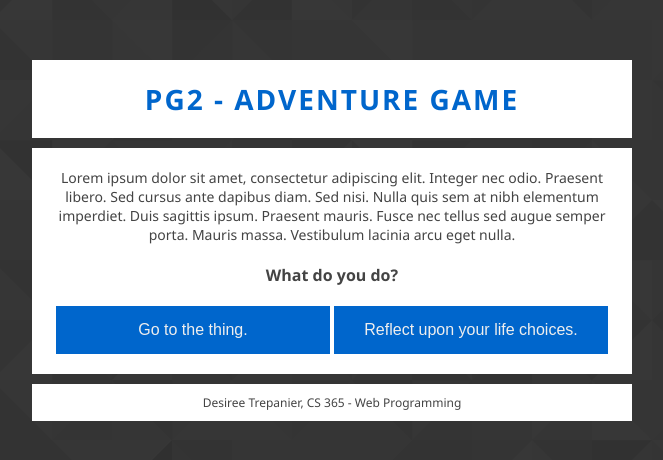
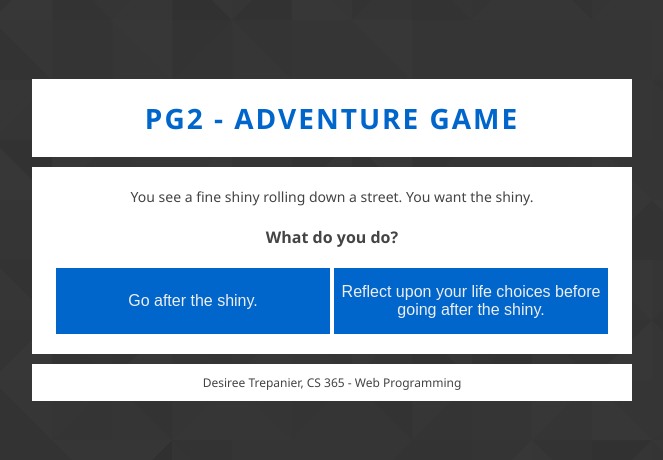
Before and after one commit to dtrepani/cs365, a plain HTML site: page PG2/index.html in a window 1280 px wide. Shown: the part 160-620 px from the top of the page, without its empty margins (308-971 px from the left). Drawn offline with Linux system fonts and the light colour scheme.

Commit message:
PG2: Moved images to proper subfolder. Finished.

```diff
--- a/PG2/adventure.js
+++ b/PG2/adventure.js
@@ -1,33 +1,7 @@
 // The question, the first option, the second option,
 // Locations of next question for first and second option respectively.
-// 	However, "GAMEOVER" and "SUCCESS" leads to end screens
-/*
-see shiny
-> go to shiny
-	truck misses, past traffic
-	> reflect in middle of street
-		cars honk at you
-		> continue to reflect
-			GAMEOVER - shiny got away!
-		> break out of trance and go after shiny
-			LINK TO shiny below
-	> go after shiny
-		the shiny slows down enough for someone else to grab it
-		> punch them and take the shiny. reflect on your life choices and how a shiny has led you to a life of crime
-			SUCCESS!
-		> let the shiny go. mourn.
-			GAMEOVER - shiny go away!
-> reflect
-	truck misses, before traffic
-	> reflect while waiting for cars to pass
-		GAMEOVER - shiny got away!
-	> charge blindly into traffic
-		somehow survive
-		> steal kid's bike to catch up to shiny and reflect on your life choices and how a shiny has led you to a life of crime
-			LINK ABOVE for question above shiny slowing down
-		> continue to run after shiny
-			GAMEOVER - shiny got away!
-*/
+// 	However, "GAMEOVER" and "SUCCESS" leads to end screens.
+var step = 0;
 var questions = [
 	[	"You see a fine shiny rolling down a street. You want the shiny.",
 		"Go after the shiny.",
@@ -38,25 +12,25 @@ var questions = [
 	[	"As you're chasing the shiny the street, a truck barely misses you as you blindly chase the shiny. But the shiny is so close now.",
 		"Reflect upon your life choices in the middle of the street.",
 		"Never give up! The shiny's so close!",
-		2,
-		3
+		3,
+		4
 	],
 	[	"Cars begin to honk behind you. They probably want you to stop reflecting upon your life choices in the middle of the street.",
 		"Continue to reflect upon your life choices in the middle of the street.",
 		"The shiny's getting away! You return to the chase.",
 		"GAMEOVER",
-		0
+		5
 	],
 	[	"As you're chasing the shiny down the street, a truck barely misses you as you blindly chase the shiny. There are many more cars after the truck. The shiny is so far away now though. If only you hadn't reflected upon your life choices earlier.",
 		"Reflect further upon your life choices as you wait for the cars to pass.",
 		"Charge blindly into traffic. The shiny has top priority.",
 		"GAMEOVER",
-		0
+		5
 	],
 	[	"You somehow survive blindly running into traffic, but the shiny is still far away. There is a biker nearby watching the scene you caused.",
 		"Push them off their bike and steal it. Reflect upon your life choices and how a shiny has led you to a life of crime.",
 		"Ignore them and continue to run after the shiny.",
-		0,
+		5,
 		"GAMEOVER"
 	],
 	[	"The shiny is so close and slowing down, but someone picked it up. They observe it intently, oblivious to your presence.",
@@ -66,6 +40,32 @@ var questions = [
 		"GAMEOVER"
 	]
 ];
+
+function screenGameOver() {
+	$('body').css('background', 'url("img/bg_gameover.png")');
+	$('h1').css('color', '#444');
+
+	$('#content').html("\
+		<img src=\"img/gameover.jpg\" alt=\"It got away!!!\" width=\"500px\" height=\"500px\">\
+		\
+		<br><br><p>The shiny got away! Now might be the time for you to reflect on your life choices.</p>");
+}
+
+function screenSuccess() {
+	$('body').css('background', 'url("img/bg_success.png")');
+	$('h1').css('color', '#FAC564');
+
+	$('#content').html("\
+		<img src=\"img/success.jpg\" alt=\"A shiny rock!\" width=\"300px\" height=\"390px\">\
+		\
+		<br><br><p>Now that\'s one shiny rock! Well worth the law-breaking and very angry people yelling behind you.</p>");
+}
+
+function screenStep() {
+	$('#story').html(questions[step][0]);
+	$('button[value="option1"]').text(questions[step][1]);
+	$('button[value="option2"]').text(questions[step][2]);
+}
 
 function centerWrapper() {
 	$('#wrapper').css({
@@ -77,8 +77,32 @@ function centerWrapper() {
 	});
 }
 
+// The height is set to auto first to match the changing text within the button.
+function matchButtonHeightAndCenterWrapper() {
+	$('button')
+		.css('height', 'auto')
+		.css('height', Math.max( $('button[value="option1"]').outerHeight(), $('button[value="option2"]').outerHeight() ) );
+
+	centerWrapper();
+}
+
+function setupButton(optionNum) {
+	$('button[value="option' + optionNum + '"]').click(function() {
+		step = questions[step][optionNum + 2];
+
+		if(step == "SUCCESS") screenSuccess();
+		else if(step == "GAMEOVER") screenGameOver();
+		else screenStep();
+
+		matchButtonHeightAndCenterWrapper();
+	});
+}
+
 function main() {
-	$(centerWrapper);
+	setupButton(1);
+	setupButton(2);
+	screenStep();
+	matchButtonHeightAndCenterWrapper();
 }
 
 $(main);
--- a/PG2/style.css
+++ b/PG2/style.css
@@ -4,7 +4,7 @@ body {
 	font-family: "Segoe UI", Arial, Helvetica, sans-serif;
 	font-size: 14px;
 	text-align: center;
-	background-image: url("bg.png");
+	background-image: url("img/bg.png");
 	color: #444;
 }
 
@@ -25,6 +25,7 @@ button {
 	font-size: 16px;
 	background-color: #0066cc;
 	width: 49%;
+	vertical-align: middle;
 }
 
 button:hover {
```
Also changed, not shown: PG2/img/bg.png (renamed from PG2/bg.png), PG2/img/bg_gameover.png (renamed from PG2/bg_gameover.png), PG2/img/bg_success.png (renamed from PG2/bg_success.png), PG2/img/gameover.jpg (added), PG2/img/success.jpg (added).
